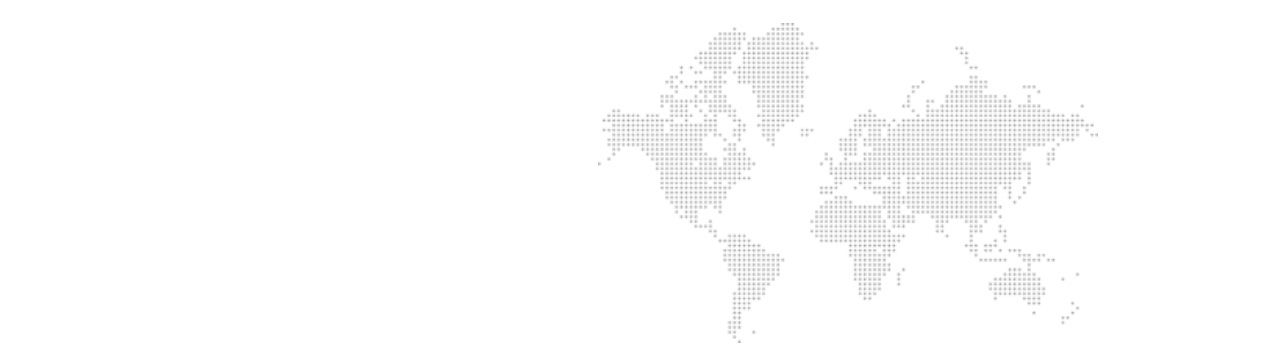
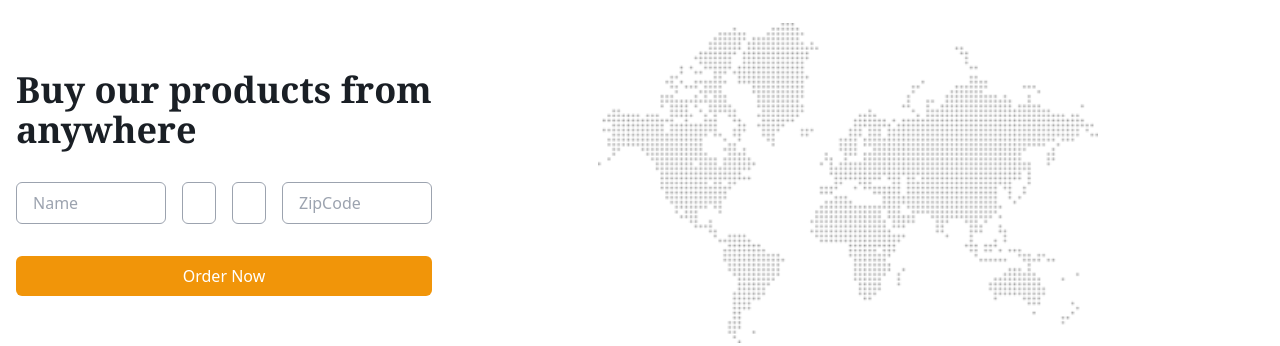
Before and after one commit to Kaveeshe2001/Coffee-Shop, a React (Vite) app in the folder my-project/: page / in a window 1280 px wide. Shown: the part 1455-1801 px from the top of the page. Built offline with nearby package versions, Linux system fonts and the light colour scheme.

Commit message:
world map section form

```diff
--- a/my-project/src/Components/WhereToBuy/WhereToBuy.jsx
+++ b/my-project/src/Components/WhereToBuy/WhereToBuy.jsx
@@ -6,7 +6,17 @@
     <div className='container my-36'>
       <div className='grid grid-cols-1 sm:grid-cols-3 gap-8 place-items-center'>
         {/* form section */}
-        <div></div>
+        <div className='space-y-8'>
+            <h1 className='text-4xl font-bold text-darkGray font-serif'>Buy our products from anywhere</h1>
+            <div className='flex items-center gap-4'>
+                <input type='text' placeholder='Name' className='input-style w-full lg:w-[150px]' />
+                <input type='email' placeholder='Email' className='input-style w-full' />
+                <input type='text' placeholder='Country' className='input-style w-full' />
+                <input type='text' placeholder='ZipCode' className='input-style w-full lg:w-[150px]' />
+            </div>
+
+            <button className='primary-btn w-full'>Order Now</button>
+        </div>
         {/* world map section */}
         <div className='col-span-2'>
             <img src={WorldMap} alt='' className='w-full sm:w-[500px] mx-auto' />
--- a/my-project/src/index.css
+++ b/my-project/src/index.css
@@ -10,4 +10,12 @@
     .img-shadow2 {
         filter: drop-shadow(10px 30px 15px #3030307a);
     }
+
+    .input-style {
+        @apply px-4 py-2 border-[1px] border-gray-400 rounded-md;
+    }
+
+    .primary-btn {
+        @apply bg-primary text-white px-4 py-2 rounded-md hover:bg-primaryDark duration-200;
+    }
 }
```
